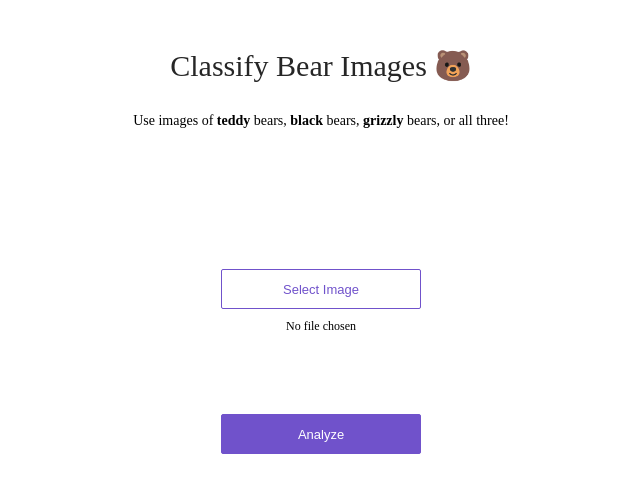
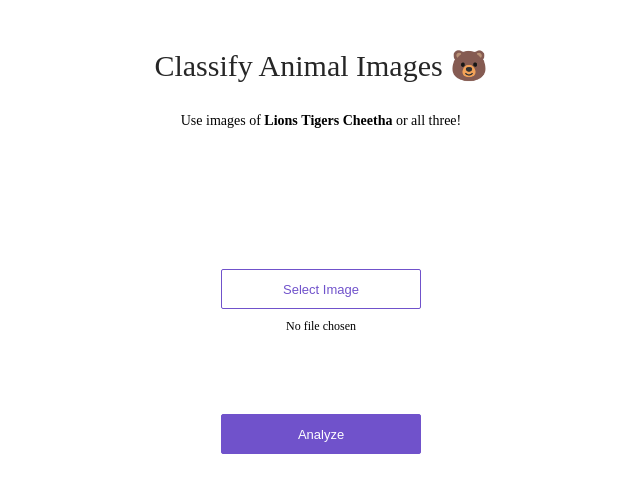
Before and after one commit to satya-aj/fastai-image-classifier, a plain HTML site: page app/view/index.html in a window 1280 px wide. Shown: the whole page, without its empty margins (319-959 px from the left). Drawn offline with Linux system fonts and the light colour scheme.

Commit message:
Update index.html

```diff
--- a/app/view/index.html
+++ b/app/view/index.html
@@ -7,9 +7,9 @@
 <body>
 <div>
     <div class='center'>
-        <div class='title'>Classify Bear Images 🐻</div>
+        <div class='title'>Classify Animal Images 🐻</div>
         <p>
-            Use images of <strong>teddy</strong> bears, <strong>black</strong> bears, <strong>grizzly</strong> bears, or
+            Use images of <strong>Lions</strong> <strong>Tigers</strong> <strong>Cheetha</strong> or
             all three!
         </p>
         <div class='content'>
```
